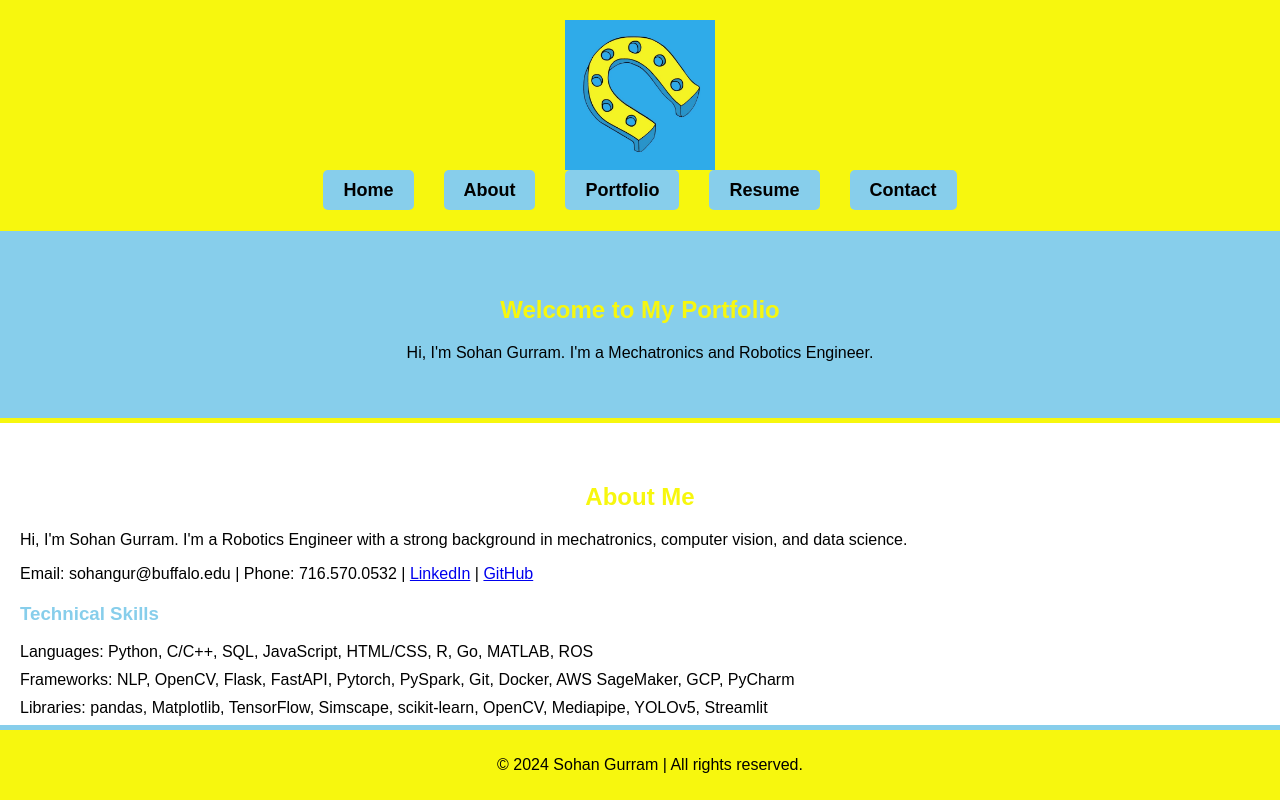
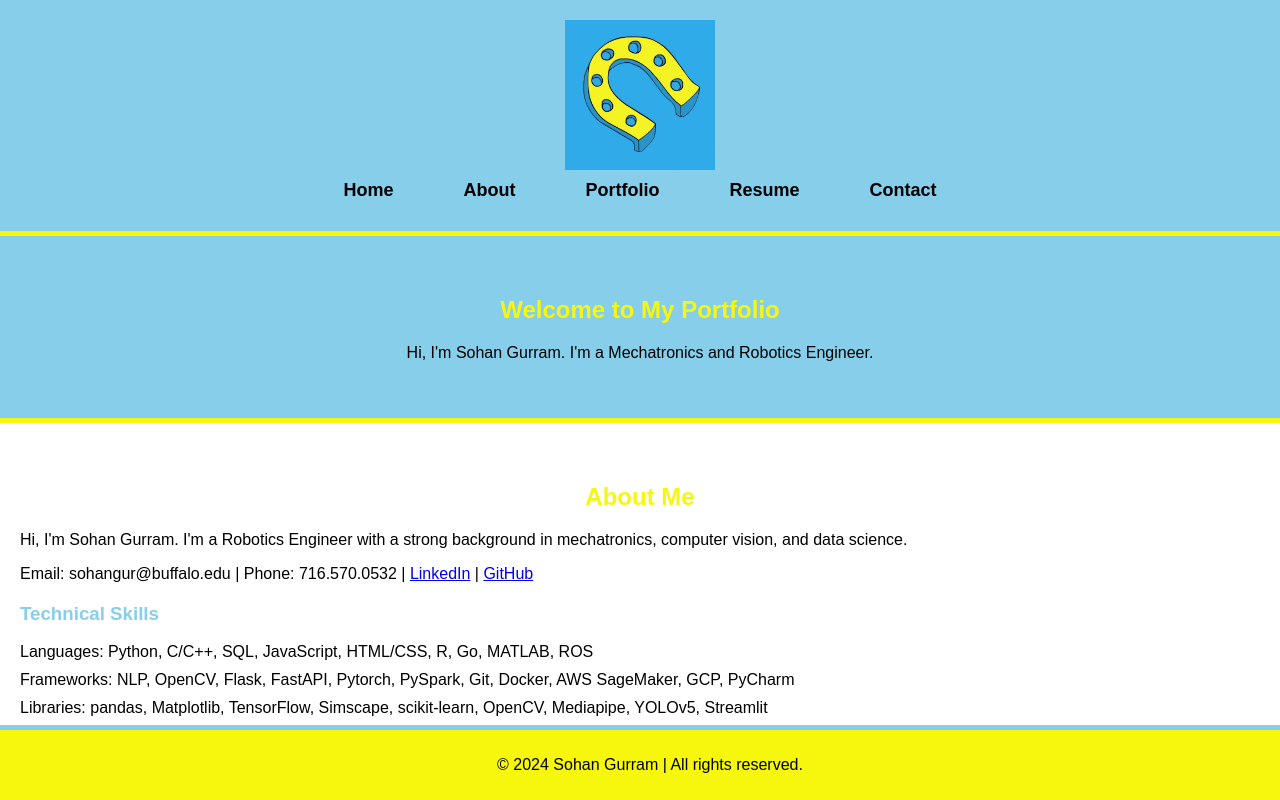
Before and after one commit to sohangurram/sohangurram.github.io, a plain HTML site: page index.html in a window 1280 px wide. Shown: the top 800 px of the page. Drawn offline with Linux system fonts and the light colour scheme.

Commit message:
Update styles.css

```diff
--- a/styles.css
+++ b/styles.css
@@ -1,6 +1,6 @@
 /* Global Styles */
 body {
-    font-family: Arial, sans-serif;
+    font-family: Avenir, sans-serif; /* Updated font-family */
     margin: 0;
     padding: 0;
     box-sizing: border-box;
@@ -9,10 +9,10 @@ body {
 }
 
 header {
-    background-color: #f7f70e; /* Bright Yellow background for the header */
+    background-color: #87CEEB; /* Bright Yellow background for the header */
     padding: 20px;
     text-align: center;
-    border-bottom: 5px solid #87CEEB; /* Sky Blue border */
+    border-bottom: 5px solid #f7f70e; /* Sky Blue border */
 }
 
 header .logo {
```
